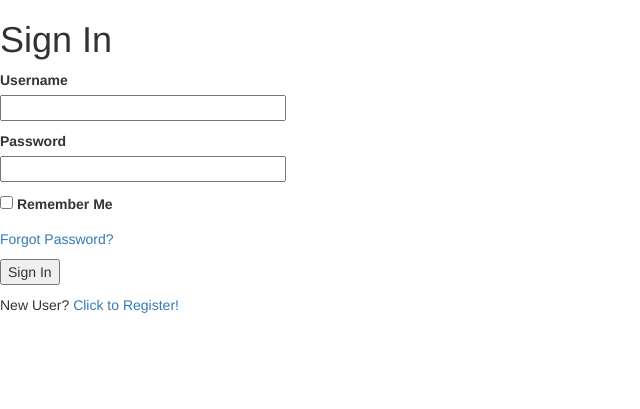
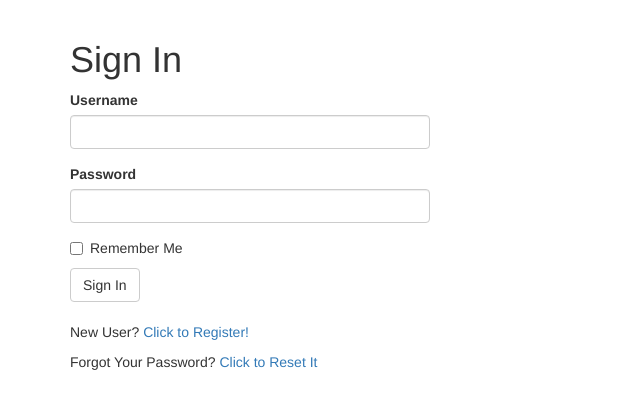
Before and after one commit to 2KAbhishek/Byteblog, a Flask app: page /login in a window 1280 px wide. Shown: the part 52-461 px from the top of the page, without its empty margins (0-640 px from the left). Run offline with Flask 2, Linux system fonts and the light colour scheme; some libraries are stand-ins or nearby versions.

Commit message:
Add bootstrap to login template

```diff
--- a/app/templates/login.html
+++ b/app/templates/login.html
@@ -1,26 +1,17 @@
-{% extends "base.html" %}
+{% extends 'base.html' %}
+{% import 'bootstrap/wtf.html' as wtf %}
 
-{% block content %}
+{% block app_content %}
     <h1>Sign In</h1>
-    <form action="" method="post" novalidate>
-        {{ form.hidden_tag() }}
-        <p>
-            {{ form.username.label }}<br>
-            {{ form.username(size=32) }}<br>
-            {% for error in form.username.errors %}
-            <span style="color: red;">[{{ error }}]</span>
-            {% endfor %}
-        </p>
-        <p>
-            {{ form.password.label }}<br>
-            {{ form.password(size=32) }}<br>
-            {% for error in form.password.errors %}
-            <span style="color: red;">[{{ error }}]</span>
-            {% endfor %}
-        </p>
-        <p>{{ form.remember_me() }} {{ form.remember_me.label }}</p>
-        <p><a href="{{ url_for('reset_password_request') }}">Forgot Password?</a></p>
-        <p>{{ form.submit() }}</p>
-    </form>
+    <div class="row">
+        <div class="col-md-4">
+            {{ wtf.quick_form(form) }}
+        </div>
+    </div>
+    <br>
     <p>New User? <a href="{{ url_for('register') }}">Click to Register!</a></p>
+    <p>
+        Forgot Your Password?
+        <a href="{{ url_for('reset_password_request') }}">Click to Reset It</a>
+    </p>
 {% endblock %}
```
